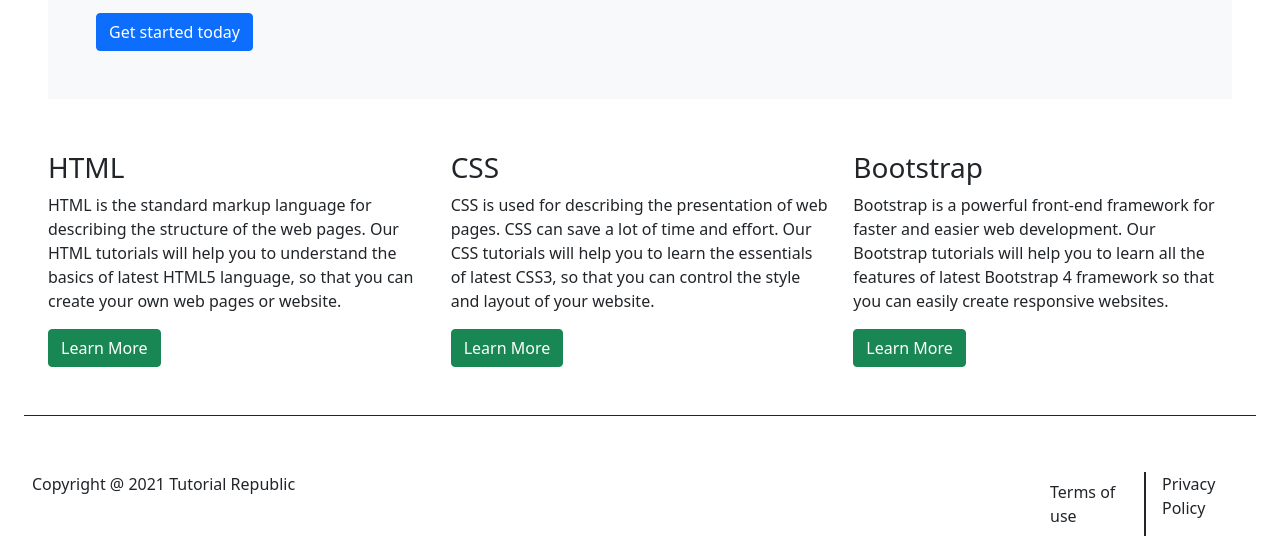
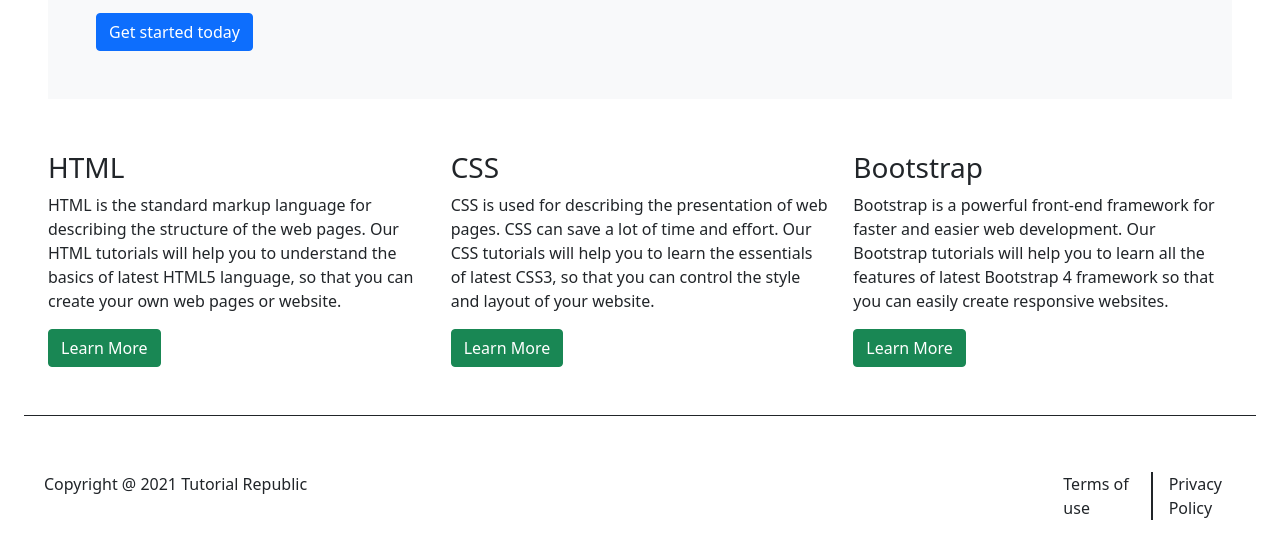
Before and after one commit to ZackYap107/ZackYap107.github.io, a plain HTML site: page index.html in a window 1280 px wide. Shown: the part 251-800 px from the top of the page. Drawn offline with nearby package versions, Linux system fonts and the light colour scheme.

```diff
--- a/index.html
+++ b/index.html
@@ -69,8 +69,8 @@
     </div>
     <footer>
       <div class="row d-flex bd-highlight mt-5 pt-5 mx-4 border-top border-dark border-1">
-        <div class="col-lg-9 col-sm-12 p-2 flex-grow-1 bd-highlight">Copyright @ 2021 Tutorial Republic</div>
-        <div class="col m-2 pe-2 p-2 bd-highlight border-end border-2 border-dark">Terms of use</div>
+        <div class="col-lg-9 col-sm-12 m-2 flex-grow-1 bd-highlight">Copyright @ 2021 Tutorial Republic</div>
+        <div class="col m-2 pe-2 bd-highlight border-end border-2 border-dark">Terms of use</div>
         <div class="col p-2 bd-highlight">Privacy Policy</div>
       </div>
     </footer>
```
